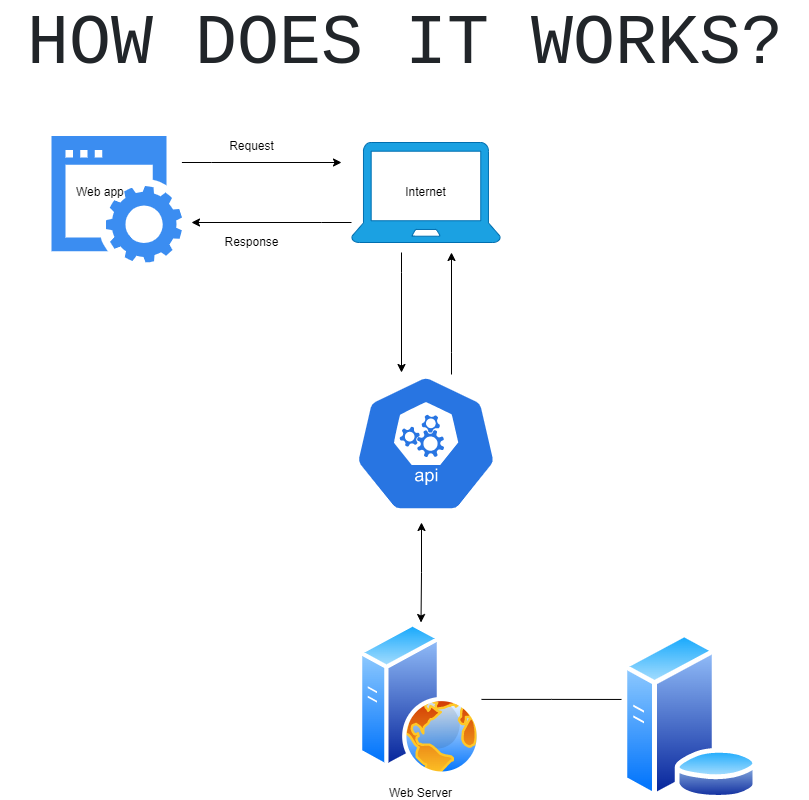
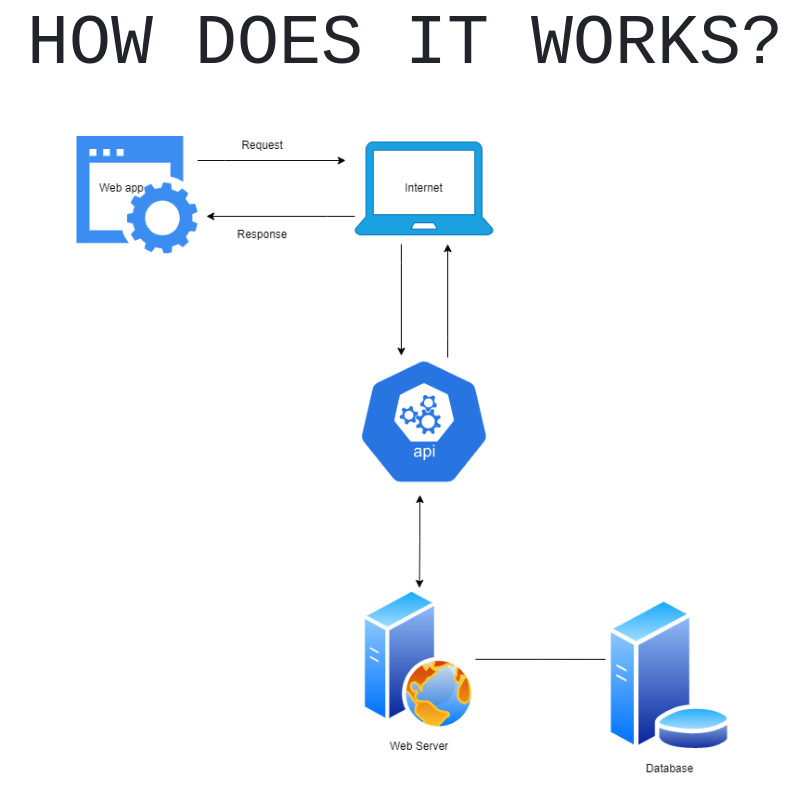
Before and after one commit to Eytchhhh/Presentation, a plain HTML site: page index.html in a window 1280 px wide. Shown: the part 2797-3597 px from the top of the page, without its empty margins (235-1044 px from the left). Drawn offline with nearby package versions, Linux system fonts and the light colour scheme.

Commit message:
Update index.html

```diff
--- a/index.html
+++ b/index.html
@@ -113,7 +113,7 @@
         </h1>
         <div class="row mt-5 reveal">
             <div class="col-12 text-center">
-                <img src="/presentation/img/Untitled Diagram.drawio.png" alt="" class="img-fluid">
+                <img src="/presentation/img/Untitled Diagram.drawio.png" alt="" class="undraw-img">
             </div>
         </div>
     </div>
```
